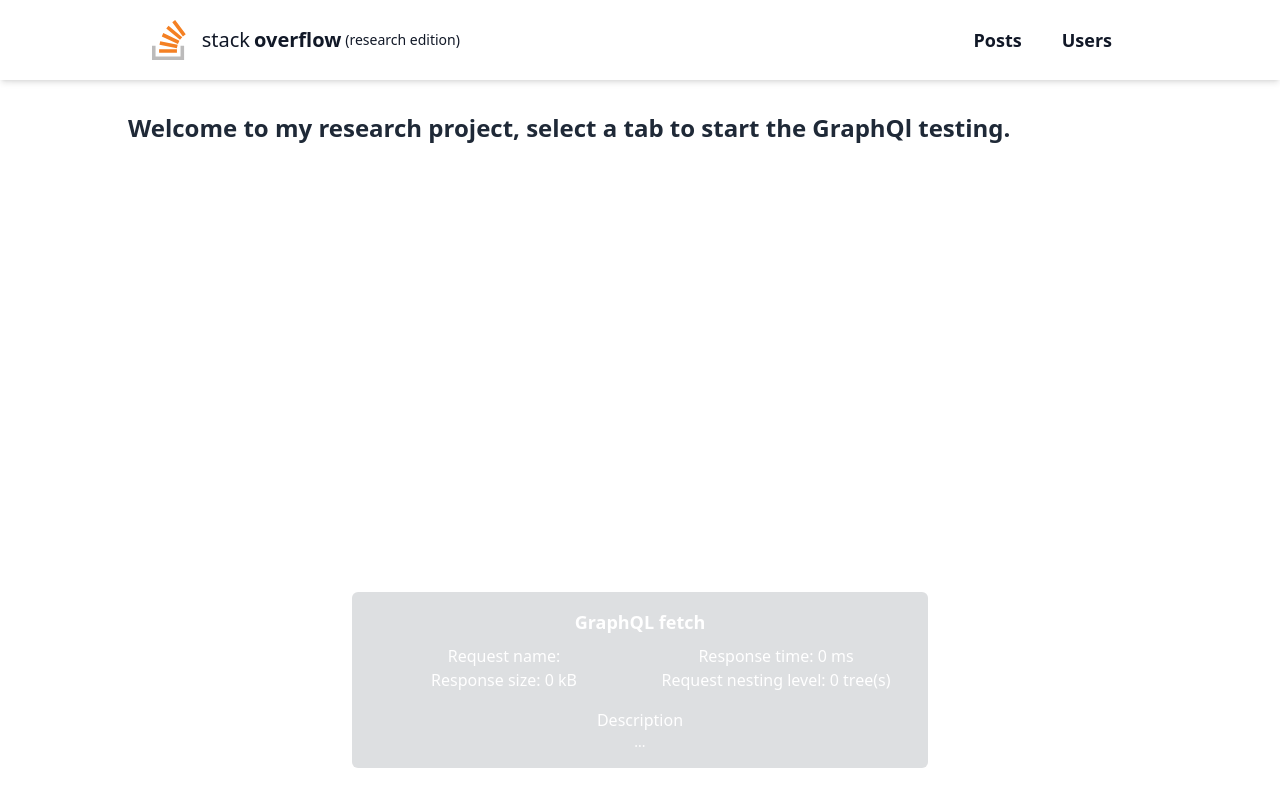
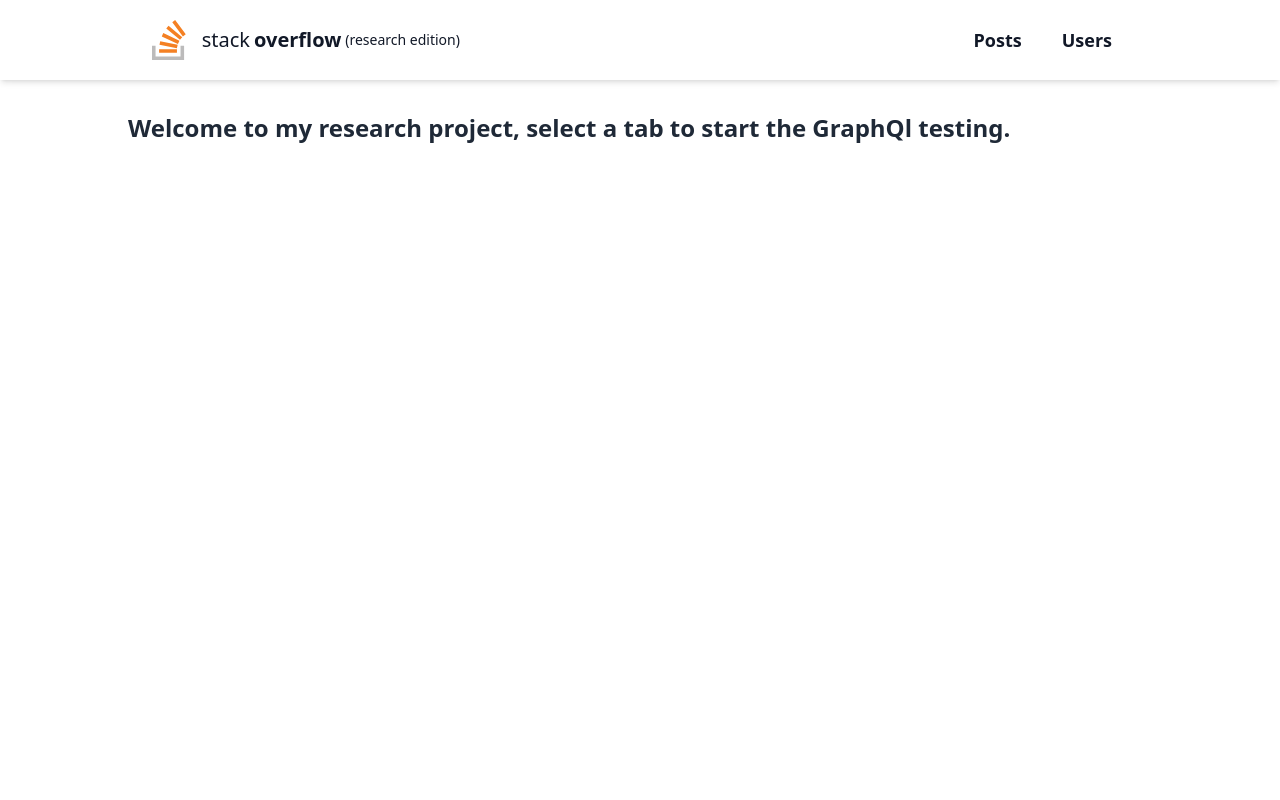
Before and after one commit to OnderbekeNiels/research-project-3mct, a Next.js app in the folder client-app/: page / in a window 1280 px wide. Built offline with nearby package versions, Linux system fonts and the light colour scheme.

Commit message:
⚙️ Init apollo client

```diff
--- a/client-app/components/requestMetrics.tsx
+++ b/client-app/components/requestMetrics.tsx
@@ -5,7 +5,7 @@ export default function RequestMetrics() {
 
     const [request, setRequest] = useRecoilState(requestState);
   return (<>
-    <aside className="fixed bottom-8 left-0 right-0 p-4 bg-gray-800/75 backdrop-blur-lg w-full max-w-xl mx-auto text-white rounded-md z-50 opacity-20 hover:opacity-100">
+    <aside className="fixed bottom-8 left-0 right-0 p-4 bg-gray-800/75 backdrop-blur-lg w-full max-w-xl mx-auto text-white rounded-md z-50 hidden opacity-20 hover:opacity-100">
       <h1 className="text-lg text-center mb-2 font-semibold">GraphQL fetch</h1>
       <div className="grid grid-cols-2 text-center mb-4">
         <p>Request name: {request.requestName}</p>
--- a/client-app/pages/posts/index.tsx
+++ b/client-app/pages/posts/index.tsx
@@ -17,11 +17,10 @@ import { requestState } from "../../utils/store";
 import { gql, useQuery } from "@apollo/client";
 
 const Home: NextPage = () => {
+  // ! State
   const [posts, setPosts] = useState<PostType[] | undefined | null>(undefined);
-
   const [request, setRequest] = useRecoilState(requestState);
-
-  const queryGQL = `query PostsAll {
+   const queryGQL = `query PostsAll {
 PostsAll {
   id
   answerCount
@@ -39,53 +38,31 @@ PostsAll {
   title
   viewCount
 }}`;
-
   const GETALLPOSTS = gql(queryGQL);
   const { loading, error, data } = useQuery(GETALLPOSTS);
-  const getPosts = async () => {
-    const start = new Date().getTime();
-    let dataSize: number = 0;
 
-    try {
-      const data: PostType[] = await query(`PostsAll`, queryGQL);
-      dataSize = new TextEncoder().encode(JSON.stringify(data)).length / 1024;
-      setPosts(data);
-    } catch (error) {
-      setPosts(null);
-    }
-    setRequest(() => {
-      return {
-        responseTime: new Date().getTime() - start,
-        requestNestingLevel: 2,
-        requestName: "PostsAll",
-        responseSize: dataSize,
-        description: "Using normal fetch api",
-      };
-    });
-  };
+  // ! Lifecycle
 
-  const dataSize = 0;
-  let start = 0;
 
-  useEffect(() => {
-    start = new Date().getTime();
-    console.log({start})
-  }, []);
+// const dataSize = 0;
+// let start = new Date().getTime();
 
-  useEffect(() => {
-    if (data)
-      setRequest(() => {
-        return {
-          responseTime: new Date().getTime() - start,
-          requestNestingLevel: 2,
-          requestName: "PostsAll",
-          responseSize:
-            new TextEncoder().encode(JSON.stringify(data.PostsAll)).length /
-            1024,
-          description: "Using apollo client",
-        };
-      });
-  }, [data]);
+
+  // useEffect(() => {
+  //   if (data){
+  //     setRequest(() => {
+  //       return {
+  //         responseTime: new Date().getTime() - start,
+  //         requestNestingLevel: 2,
+  //         requestName: "PostsAll",
+  //         responseSize:
+  //           new TextEncoder().encode(JSON.stringify(data.PostsAll)).length /
+  //           1024,
+  //         description: "Using apollo client",
+  //       };
+  //     });
+  //   }
+  // }, [data]);
 
   return (
     <>
@@ -105,17 +82,6 @@ PostsAll {
               data.PostsAll.map((p: PostType) => (
                 <Post key={p.id.toString()} post={p as PostArgs}></Post>
               ))}
-            {/* ! Normal way */}
-            {/* {posts === null && <ErrorMessageBox />}
-            {posts === undefined && <LoadingMessageBox />}
-            {posts && posts.length < 0 && (
-              <ContentBox>No posts found to display</ContentBox>
-            )}
-            {posts &&
-              posts.length > 0 &&
-              posts.map((p: PostType) => (
-                <Post key={p.id.toString()} post={p as PostArgs}></Post>
-              ))} */}
           </div>
         </Container>
       </Row>
```
Also changed, not shown: 2 other files (tests, documents, lock files or other folders).
